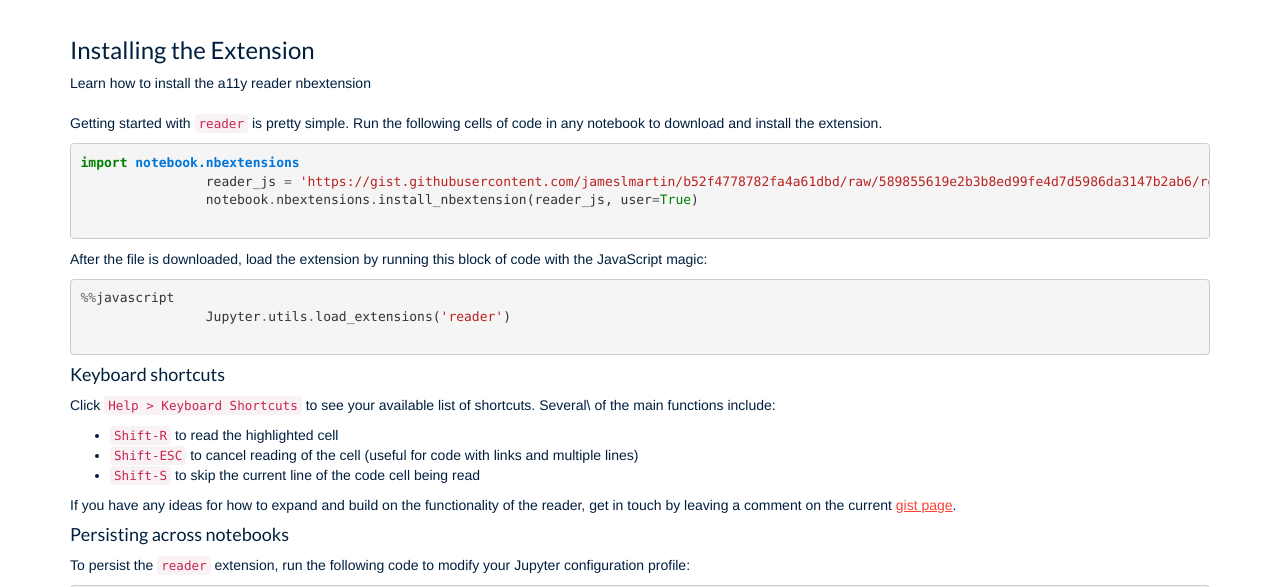
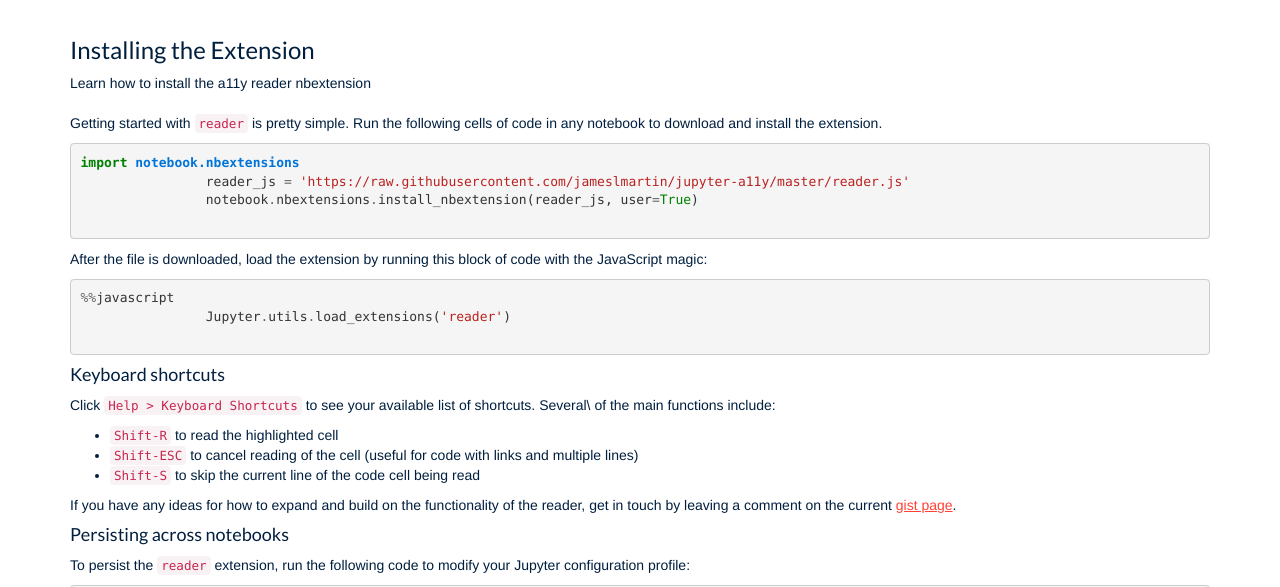
Before and after one commit to jameslmartin/jupyter-a11y, a website: page index.html in a window 1280 px wide. Both pictures are taken after a click on the element "Installing the Extension". Shown: the part 154-741 px from the top of the page. Drawn offline with nearby package versions, Linux system fonts and the light colour scheme.

Commit message:
Update installation instructions to use rawgithub

```diff
--- a/index.html
+++ b/index.html
@@ -45,7 +45,7 @@
                     <div class="text_cell_render border-box-sizing rendered_html">
                         <p>Getting started with <code>reader</code> is pretty simple. Run the following cells of code in any notebook to download and install the extension.</p>
                         <div class="highlight"><pre><span class="kn">import</span> <span class="nn">notebook.nbextensions</span>
-                <span class="n">reader_js</span> <span class="o">=</span> <span class="s">&#39;https://gist.githubusercontent.com/jameslmartin/b52f4778782fa4a61dbd/raw/589855619e2b3b8ed99fe4d7d5986da3147b2ab6/reader.js&#39;</span>
+                <span class="n">reader_js</span> <span class="o">=</span> <span class="s">&#39;https://raw.githubusercontent.com/jameslmartin/jupyter-a11y/master/reader.js&#39;</span>
                 <span class="n">notebook</span><span class="o">.</span><span class="n">nbextensions</span><span class="o">.</span><span class="n">install_nbextension</span><span class="p">(</span><span class="n">reader_js</span><span class="p">,</span> <span class="n">user</span><span class="o">=</span><span class="bp">True</span><span class="p">)</span>
                 </pre></div>
                         <p>After the file is downloaded, load the extension by running this block of code with the JavaScript magic:</p>
```
Also changed, not shown: README.md.
